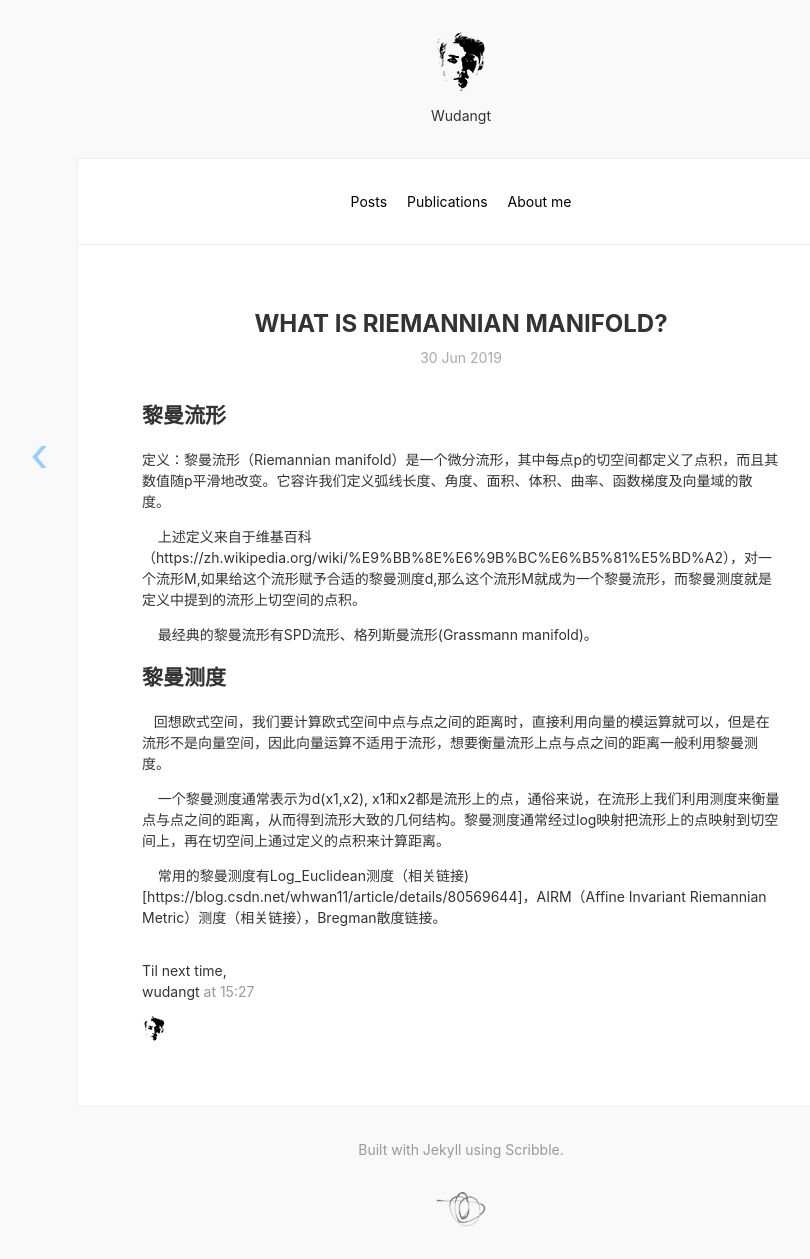
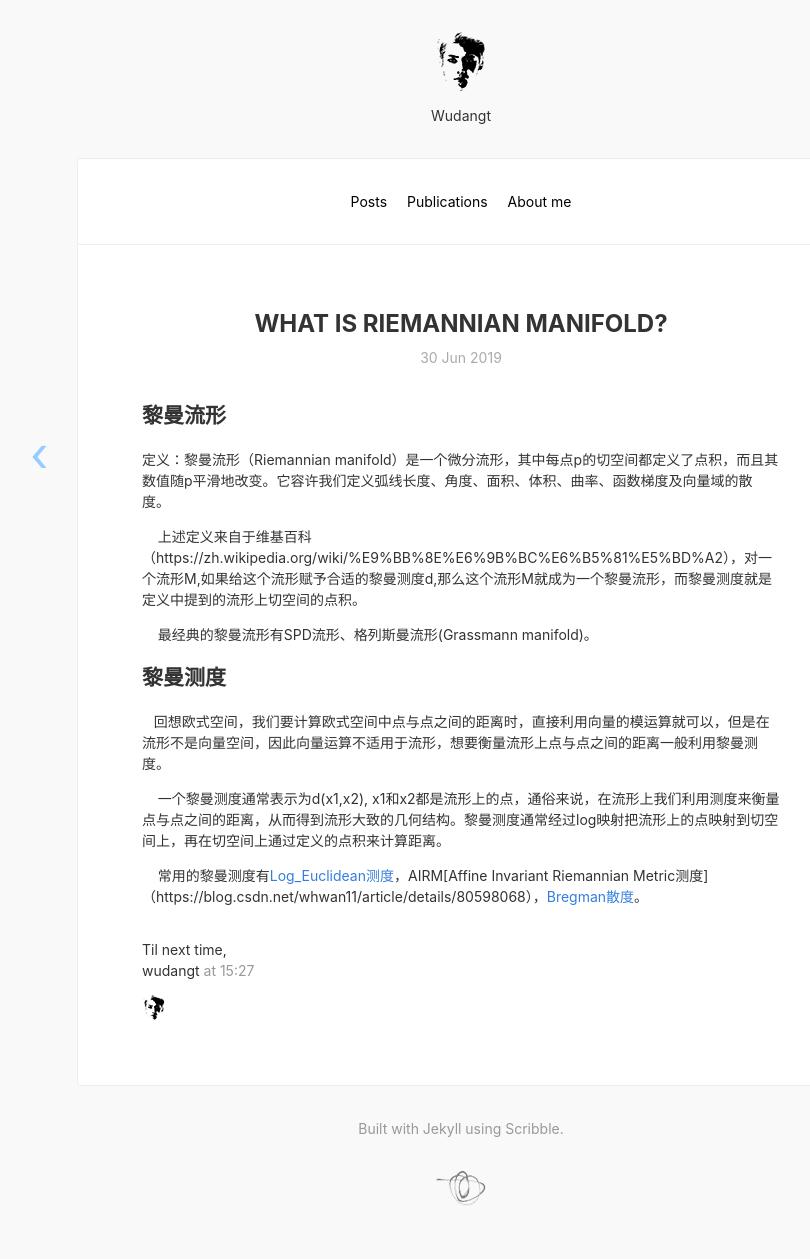
Before and after one commit to wudangt/wudangt.github.io, a Jekyll site: the page built from _posts/2019-06-30-what-is-Riemannian-Manifold.md, in a window 1280 px wide. Shown: the whole page, without its empty margins (179-989 px from the left). Built offline with Jekyll 4.4.1, drawn with Linux system fonts in a browser that asks for light colours; nearby versions of some CDN libraries; after the commit the page ends 1238 px from its top, so only the background shows below that.

Commit message:
add post

```diff
--- a/_posts/2019-06-30-what-is-Riemannian-Manifold.md
+++ b/_posts/2019-06-30-what-is-Riemannian-Manifold.md
@@ -14,4 +14,4 @@ date: 2019-06-30 15:27:31
 
     一个黎曼测度通常表示为d(x1,x2), x1和x2都是流形上的点，通俗来说，在流形上我们利用测度来衡量点与点之间的距离，从而得到流形大致的几何结构。黎曼测度通常经过log映射把流形上的点映射到切空间上，再在切空间上通过定义的点积来计算距离。
 
-    常用的黎曼测度有Log_Euclidean测度（相关链接)[https://blog.csdn.net/whwan11/article/details/80569644]，AIRM（Affine Invariant Riemannian Metric）测度（相关链接），Bregman散度链接。
+    常用的黎曼测度有[Log_Euclidean测度](https://blog.csdn.net/whwan11/article/details/80569644)，AIRM[Affine Invariant Riemannian Metric测度]（https://blog.csdn.net/whwan11/article/details/80598068），[Bregman散度](https://blog.csdn.net/whwan11/article/details/80697574)。
```
